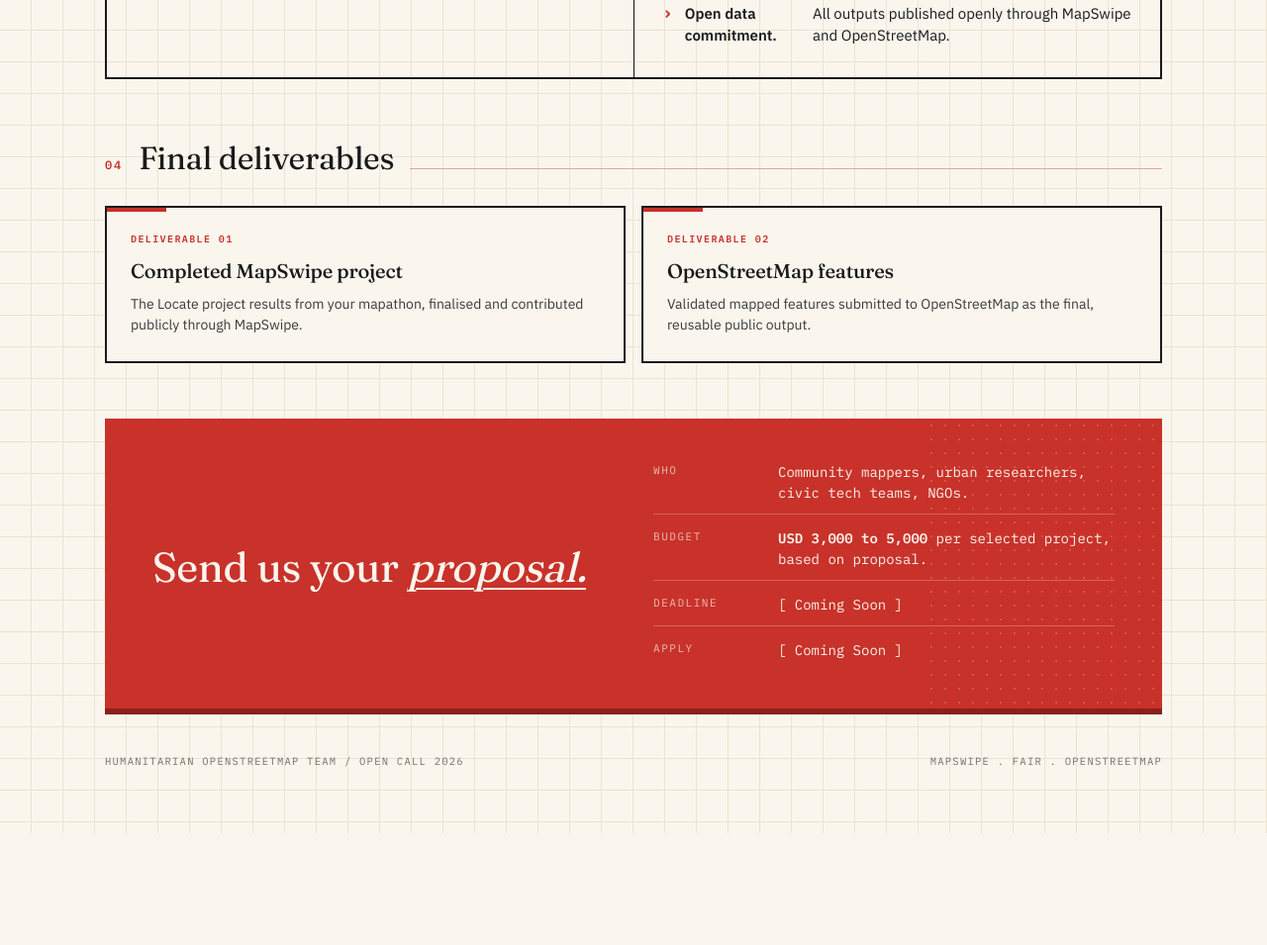
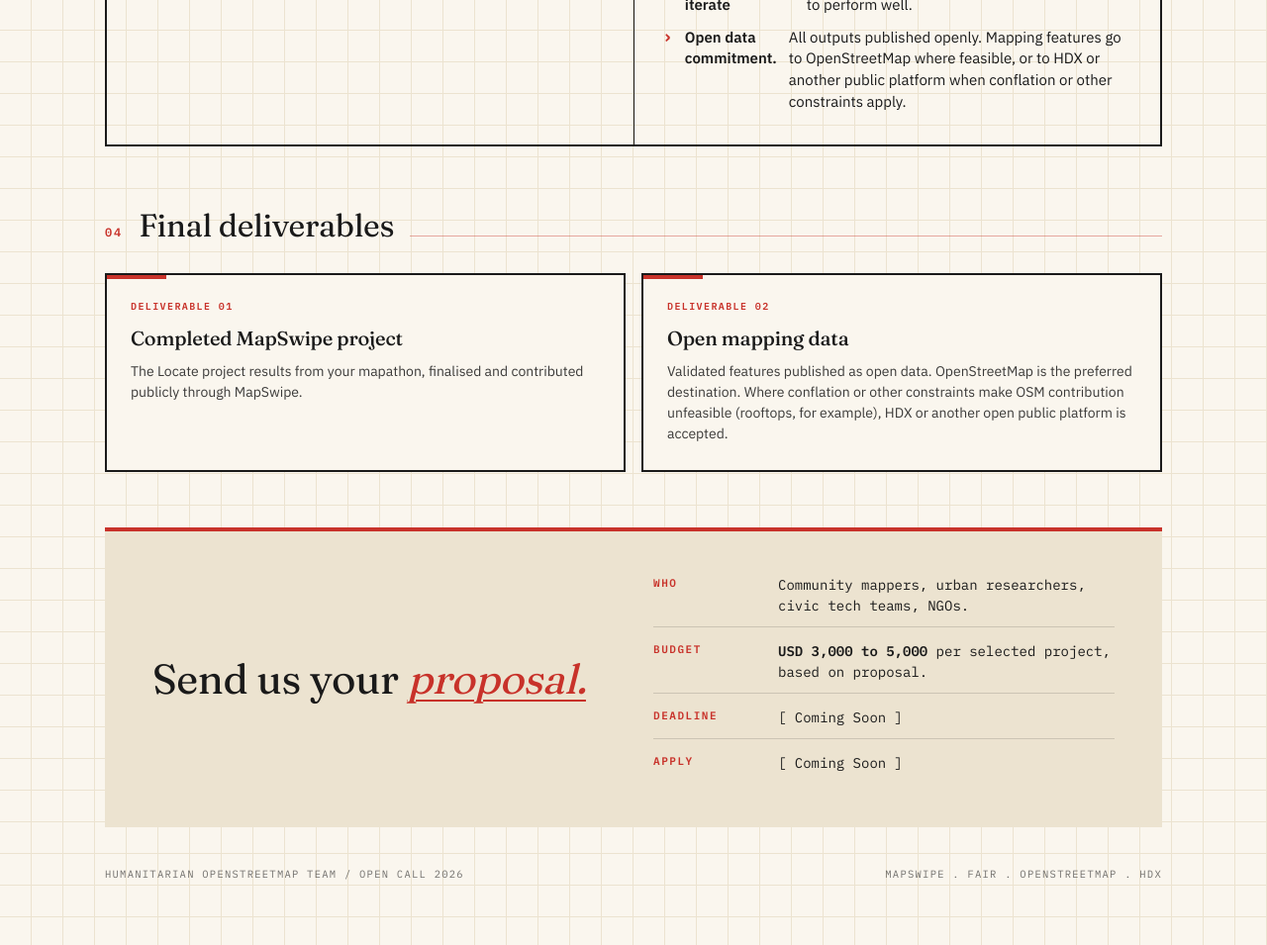
Before and after one commit to kshitijrajsharma/fAIrswipe-call-2026, a plain HTML site: page index.html in a window 1280 px wide. Shown: the part 1569-2524 px from the top of the page at 99% size. Before the commit the page ends 2411 px from the top, so only its background shows below. Drawn offline with Linux system fonts and the light colour scheme.

Commit message:
chore : add possibility to publish in hdx

```diff
--- a/index.html
+++ b/index.html
@@ -402,34 +402,15 @@
 
   /* APPLY */
   .apply {
-    background: var(--red);
-    color: var(--paper);
+    background: var(--paper-deep);
+    color: var(--ink);
     padding: 44px 48px;
     display: grid;
     grid-template-columns: 1fr 1fr;
     gap: 40px;
     align-items: center;
     position: relative;
-    overflow: hidden;
-  }
-  .apply::before {
-    content: "";
-    position: absolute;
-    top: 0; right: 0;
-    width: 240px; height: 100%;
-    background-image: radial-gradient(circle, var(--paper) 1.5px, transparent 1.5px);
-    background-size: 14px 14px;
-    opacity: 0.18;
-    pointer-events: none;
-  }
-  .apply::after {
-    content: "";
-    position: absolute;
-    bottom: 0;
-    left: 0;
-    width: 100%;
-    height: 6px;
-    background: var(--red-deep);
+    border-top: 4px solid var(--red);
   }
   .apply h2 {
     font-family: "Fraunces", serif;
@@ -438,16 +419,14 @@
     font-size: 42px;
     line-height: 1;
     letter-spacing: -0.01em;
-    position: relative;
-    z-index: 1;
   }
   .apply h2 em {
     font-style: italic;
-    color: var(--paper);
+    color: var(--red);
     text-decoration: underline;
     text-decoration-thickness: 2px;
     text-underline-offset: 6px;
-    text-decoration-color: var(--paper);
+    text-decoration-color: var(--red);
   }
   .apply-info {
     display: flex;
@@ -456,23 +435,21 @@
     font-family: "IBM Plex Mono", monospace;
     font-size: 13px;
     line-height: 1.5;
-    position: relative;
-    z-index: 1;
   }
   .apply-info .row {
     display: grid;
     grid-template-columns: 110px 1fr;
     gap: 16px;
     padding-bottom: 10px;
-    border-bottom: 1px solid rgba(250, 246, 238, 0.25);
+    border-bottom: 1px solid rgba(26, 26, 26, 0.15);
   }
   .apply-info .row:last-child { border-bottom: none; }
   .apply-info .key {
-    color: var(--paper);
-    opacity: 0.7;
+    color: var(--red);
     letter-spacing: 0.14em;
     text-transform: uppercase;
     font-size: 11px;
+    font-weight: 600;
   }
   .apply-info .val {
     font-size: 14px;
@@ -528,7 +505,7 @@
     </div>
     <aside class="hero-aside">
       <span class="pill"><span class="badge">$3K to $5K</span> per project</span>
-      <p>An open call for community mappers, urban researchers, and civic teams to detect anything visible from drone imagery and contribute it back to OpenStreetMap.</p>
+      <p>An open call for community mappers, urban researchers, and civic teams to detect anything visible from drone imagery and publish the results as open mapping data.</p>
     </aside>
   </section>
 
@@ -590,9 +567,9 @@
       </div>
       <div class="step">
         <div class="stepnum">Step 05</div>
-        <h3>Publish to OSM</h3>
-        <p>Validate the model outputs, edit where needed, and submit the final mapped features to OpenStreetMap. Free, open, reusable.</p>
-        <span class="tool">OpenStreetMap</span>
+        <h3>Publish openly</h3>
+        <p>Validate the model outputs and publish them as open mapping data. OpenStreetMap is the preferred destination. Where features need conflation (rooftops, for example), HDX or another public platform is accepted.</p>
+        <span class="tool">OSM preferred</span>
       </div>
     </div>
   </section>
@@ -620,7 +597,7 @@
           <li><strong>Imagery access.</strong> Either fly your own drone or use existing drone imagery covering the project area.</li>
           <li><strong>A local team or community</strong> able to run a Locate mapathon and validate the results.</li>
           <li><strong>Willingness to iterate</strong> with the HOT team if the model needs more data to perform well.</li>
-          <li><strong>Open data commitment.</strong> All outputs published openly through MapSwipe and OpenStreetMap.</li>
+          <li><strong>Open data commitment.</strong> All outputs published openly. Mapping features go to OpenStreetMap where feasible, or to HDX or another public platform when conflation or other constraints apply.</li>
         </ul>
       </div>
     </div>
@@ -640,8 +617,8 @@
       </div>
       <div class="deliv">
         <div class="tag">Deliverable 02</div>
-        <h4>OpenStreetMap features</h4>
-        <p>Validated mapped features submitted to OpenStreetMap as the final, reusable public output.</p>
+        <h4>Open mapping data</h4>
+        <p>Validated features published as open data. OpenStreetMap is the preferred destination. Where conflation or other constraints make OSM contribution unfeasible (rooftops, for example), HDX or another open public platform is accepted.</p>
       </div>
     </div>
   </section>
@@ -670,7 +647,7 @@
 
   <footer>
     <span>Humanitarian OpenStreetMap Team / Open Call 2026</span>
-    <span>MapSwipe . fAIr . OpenStreetMap</span>
+    <span>MapSwipe . fAIr . OpenStreetMap . HDX</span>
   </footer>
 
 </div>
```
